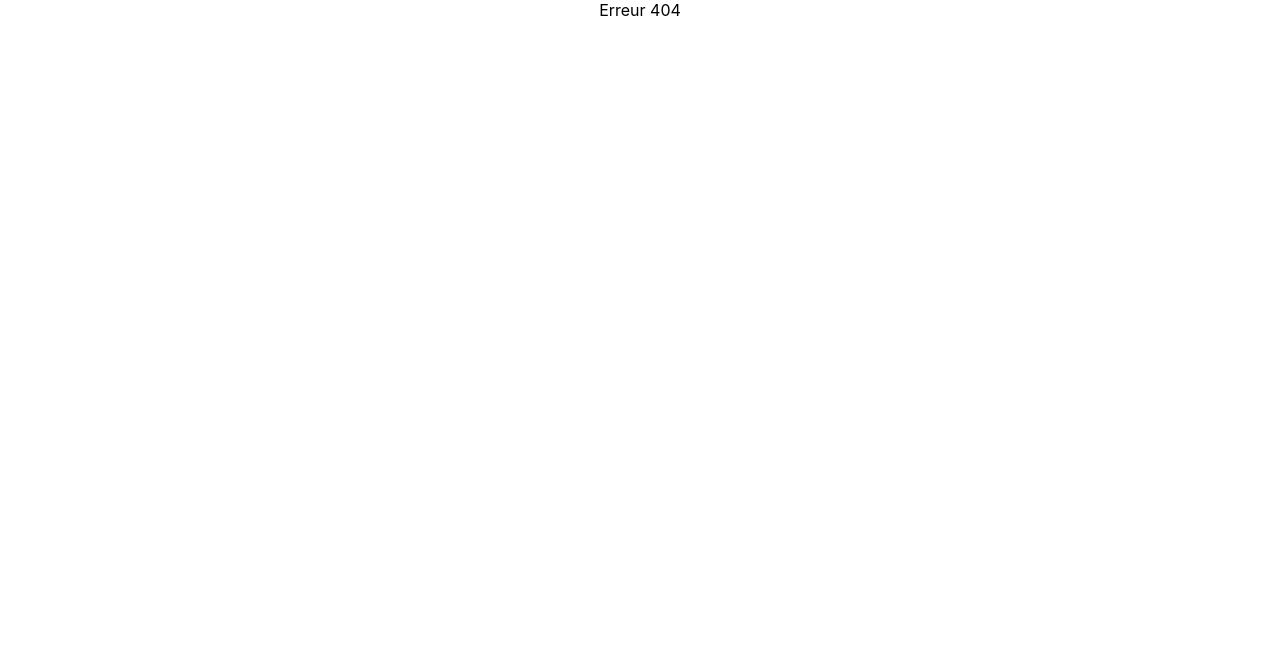
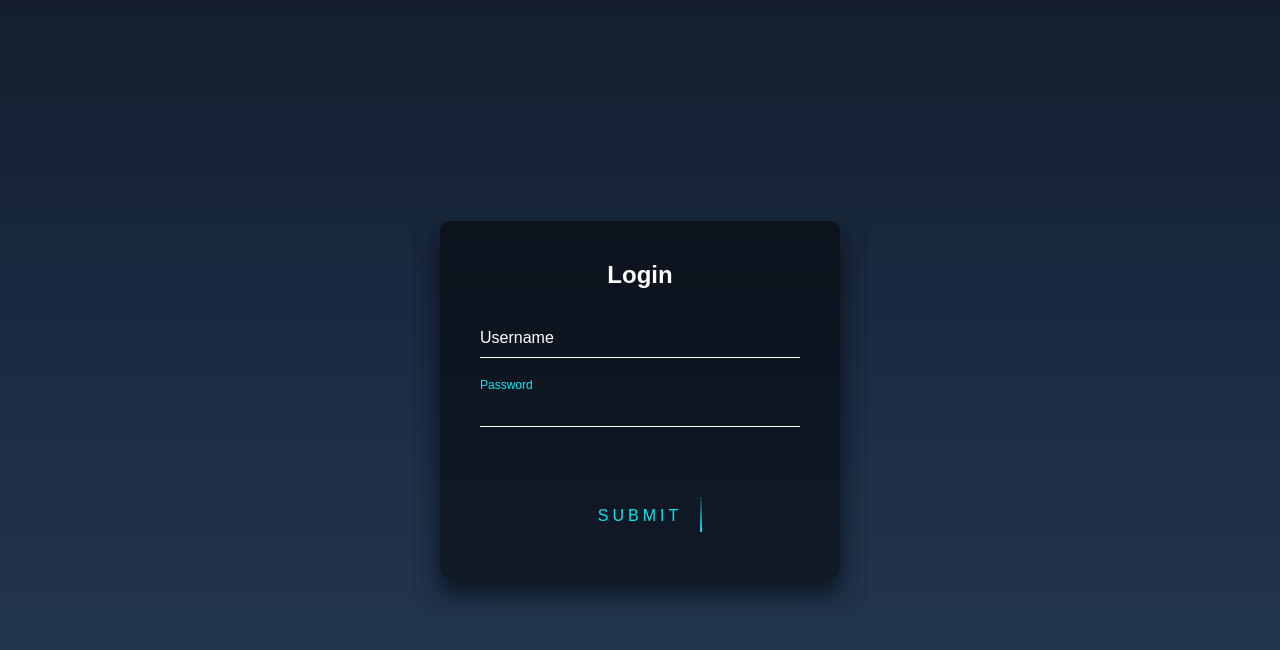
Before and after one commit to Sylvat160/react-js-C, a React (Create React App) app: page /auth in a window 1280 px wide. Shown: the top 650 px of the page. Built offline with nearby package versions, Linux system fonts and the light colour scheme.

Commit message:
login route ok

```diff
--- a/src/App.js
+++ b/src/App.js
@@ -3,6 +3,7 @@ import "./App.css";
 import { BrowserRouter, Route, Routes } from "react-router-dom";
 import PublicRouter from "./pages/Public/PublicRouter";
 import AdminRouter from "./pages/Admin/AdminRouter";
+import AuthRouter from "./pages/Auth/AuthRouter";
 
 function App() {
   return (
@@ -11,6 +12,7 @@ function App() {
         <Routes>
           <Route path="/*" element={<PublicRouter />} />
           <Route path="/admin/*" element={<AdminRouter />} />
+          <Route path="/auth/*" element={<AuthRouter />} />
         </Routes>
       </BrowserRouter>
     </div>
--- a/src/pages/Auth/AuthRouter.js
+++ b/src/pages/Auth/AuthRouter.js
@@ -1,12 +1,15 @@
 import React from 'react';
 import { Routes , Route} from 'react-router-dom';
 
+import './login.css';
+
 import Login from '@/pages/Auth/Login';
-import Error from '@/pages/_utils/Error';
+import Error from '@/_utils/Error';
 
 const AuthRouter = () => {
     return (
         <Routes>
+            <Route index element={<Login />} />
             <Route path="login" element={<Login />} />
             <Route path="*" element={<Error />} />
         </Routes>
```
